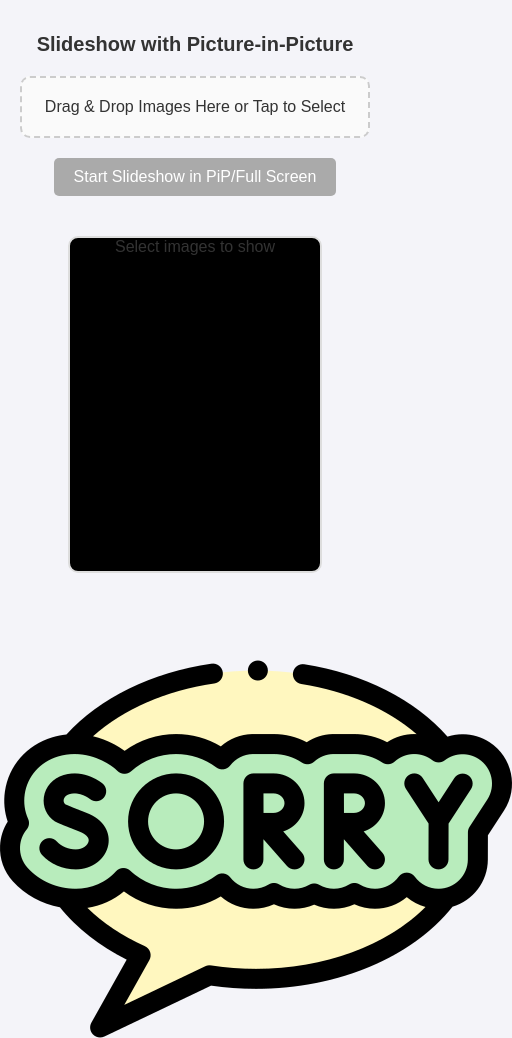
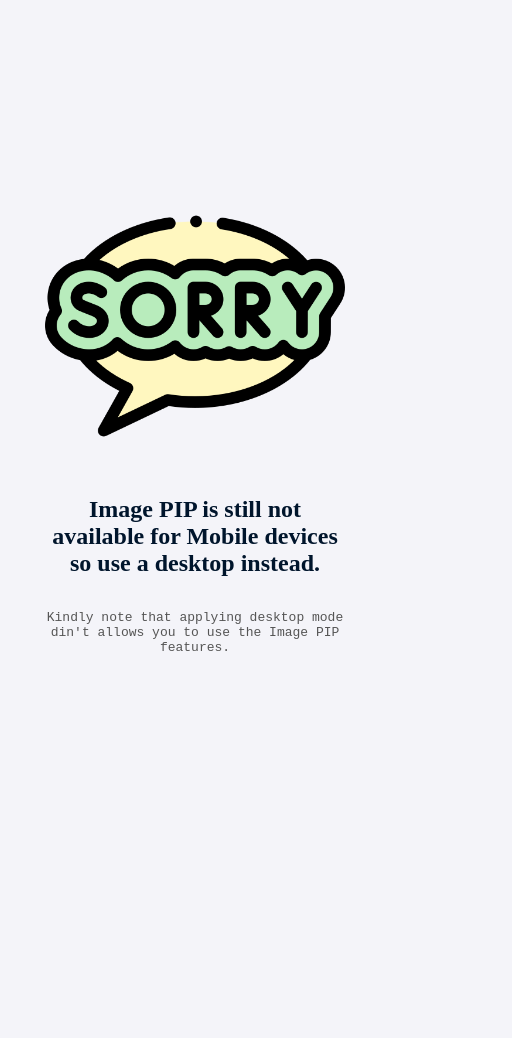
Before and after one commit to Jayendrachoudhary911/tools-to-use, a plain HTML site: page index.html in a window 390 px wide. Shown: the top 1038 px of the page, 512 px wide, since content can reach past the window. After the commit the page ends 844 px from the top, so only its background shows below. Drawn offline with Linux system fonts and the light colour scheme.

Commit message:
Update styles.css

```diff
--- a/styles.css
+++ b/styles.css
@@ -47,6 +47,7 @@ input[type="file"] {
 .thumbnails {
   display: flex;
   gap: 10px;
+  width: 20rem;
   overflow-x: auto;
   padding: 10px;
 }
@@ -67,12 +68,17 @@ input[type="file"] {
 
 .slideshow {
   width: 300px;
-  height: 400px; /* 3:4 aspect ratio */
-  border: 2px solid #ddd;
+  height: 400px;
+  border: 2px solid #070707;
   border-radius: 10px;
   overflow: hidden;
   position: relative;
-  background: #000;
+  background: #bbbbbb;
+  text-align: center;
+  color: #000000;
+  align-items: center;
+  align-content: center;
+  padding: 40px;
 }
 
 .slideshow img {
@@ -122,8 +128,37 @@ button:disabled {
   cursor: not-allowed;
 }
 
+.alert {
+  display: none;
+}
+
 /* Responsive Design */
 @media screen and (max-width: 768px) {
+  .alert {
+    width: 100vw;
+    height: 100vh;
+    display: flex;
+    flex-direction: column;
+    justify-content: center;
+    text-align: center;
+    align-items: center;
+  }
+  .alert img {
+    width: 300px;
+  }
+  .alert h2 {
+    font-family: 'Times New Roman', Times, serif;
+    width: 300px;
+    color: #00152c;
+  }
+  .alert p {
+    color: #555;
+    width: 300px;
+    font-family: monospace;
+  }
+  .container {
+    display: none;
+  }
   .slideshow {
     width: 250px;
     height: 333px; /* Maintain 3:4 aspect ratio */
```
